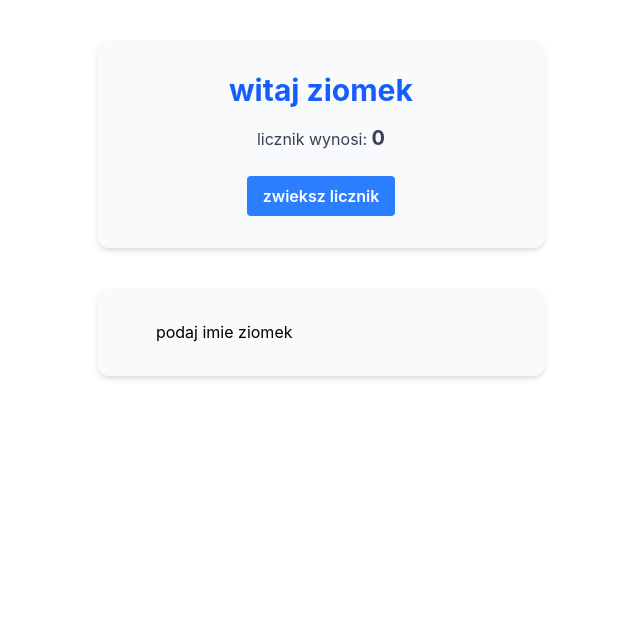
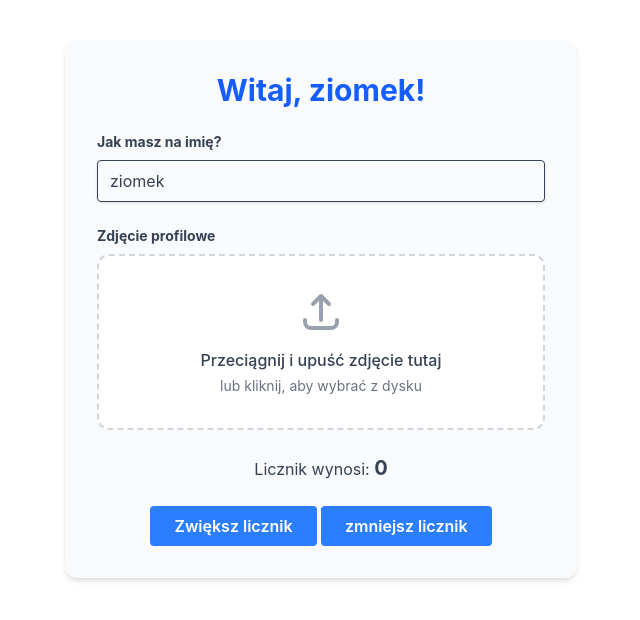
Before and after one commit to Chada2307/prismato, a SvelteKit app in the folder frontend/: page /mainpage in a window 1280 px wide. Shown: the top 620 px of the page, without its empty margins (319-959 px from the left). Built offline with nearby package versions, Linux system fonts and the light colour scheme.

Commit message:
CORS fix, added drag and drop functionality

```diff
--- a/frontend/src/routes/mainpage/+page.svelte
+++ b/frontend/src/routes/mainpage/+page.svelte
@@ -1,35 +1,83 @@
 <script lang="ts">
+	import path from "path";
+    import DragAndDrop from "./DragAndDrop.svelte";
+    import { createCounter } from "./counter.svelte";
+	import { form } from "$app/server";
     let name: string = $state('ziomek');
-    let count: number = $state(0);
 
-    function increment(): void {
-        count += 1;
-    }
+    const counter = createCounter();
+
+    let responseMessage: string = $state('');
+    let isLoading: boolean = $state(false);
 
 
+    async function handleImage(file: File){
+        console.log("Plik:", file);
+        isLoading = true;
+        const formData = new FormData();
+        formData.append('file', file);
+        try{
+            const res = await fetch('http://localhost:8000/upload/',{
+                method: 'POST',
+                body: formData
+            });
+
+            if(res.ok){
+                const result = await res.json()
+                responseMessage = `sukces plik zapisany jako ${result.photo_id}`;
+            }else{
+                responseMessage = `coś poszło nie tak`;
+            }
+        }catch(error){
+            console.error(error);
+            responseMessage = "błąd po stronie serwera"
+        }finally{
+            isLoading = false;
+        }
+    }
 </script>
 
-<div class="p-8 text-center bg-gray-50 rounded-xl shadow-md max-w-md mx-auto mt-10">
-    <h1 class="text-3xl font-bold text-blue-600 mb-4">
-        witaj {name}
-    </h1>
+<div class="p-8 text-center bg-gray-50 rounded-xl shadow-md max-w-lg mx-auto mt-10">
+  <h1 class="text-3xl font-bold text-blue-600 mb-6">
+    Witaj, {name}!
+  </h1>
 
-    <p class="text-gray-700 mb-6">
-        licznik wynosi: <strong class="text-xl">{count}</strong>
+  <div class="mb-6 text-left">
+    <label for="nameInput" class="block text-gray-700 text-sm font-bold mb-2">
+      Jak masz na imię?
+    </label>
+    <input
+      id="nameInput"
+      type="text"
+      bind:value={name}
+      placeholder="Wpisz swoje imię..."
+      class="shadow appearance-none border rounded w-full py-2 px-3 text-gray-700 focus:outline-none focus:ring-2 focus:ring-blue-500"
+    />
+  </div>
+  <DragAndDrop onFileDropped={handleImage}/>
+  {#if responseMessage}
+    <p class="mt-4 p-3 rounded-lg text-sm text-center font-medium
+      {isLoading ? 'bg-blue-100 text-blue-700' :
+       responseMessage.includes('Błąd') ? 'bg-red-100 text-red-700' : 'bg-green-100 text-green-700'}"
+    >
+      {responseMessage}
     </p>
-    <button
-        onclick={increment}
-        class="bg-blue-500 hover:bg-blue-300 text-white font-semibold py-2 px-4 rounded"
-    >
-        zwieksz licznik
-    </button>
+  {/if}
 
+  <p class="text-gray-700 mb-6">
+    Licznik wynosi: <strong class="text-xl">{counter.value}</strong>
+  </p>
+
+  <button
+    onclick={counter.increment}
+    class="bg-blue-500 hover:bg-blue-600 text-white font-semibold py-2 px-6 rounded transition-colors"
+  >
+    Zwiększ licznik
+  </button>
+  <button
+    onclick={counter.decrement}
+    class="bg-blue-500 hover:bg-blue-600 text-white font-semibold py-2 px-6 rounded transition-colors"
+  >
+    zmniejsz licznik
+  </button>
 </div>
-
-<div class="p-8 text-center bg-gray-50 rounded-xl shadow-md max-w-md mx-auto mt-10">
-<label for="nameInput">
-        podaj imie
-    </label>
-    <input type="text" id="nameInput" bind:value={name}>
-
-</div>
--- /dev/null
+++ b/frontend/src/routes/mainpage/DragAndDrop.svelte
@@ -0,0 +1,86 @@
+<script lang="ts">
+    let { onFileDropped } = $props<{ onFileDropped: (file: File) => void }>();
+    let isDragging: boolean = $state(false);
+    let imagePreview: string | null = $state(null);
+    let selectedFile: File | null = $state(null);
+
+    let fileInput: HTMLInputElement;
+
+    function handleDragOver(e: DragEvent): void{
+        e.preventDefault();
+        isDragging = true;
+    }
+    function handleDragLeave(): void {
+        isDragging = false;
+    }
+    function handleDrop(e: DragEvent): void{
+        e.preventDefault();
+        isDragging = false;
+        if(e.dataTransfer?.files && e.dataTransfer.files.length > 0){
+            processFile(e.dataTransfer.files[0]);
+        }
+    }
+    function handleFileSelect(e: Event): void{
+        const target = e.target as HTMLInputElement;
+        if(target.files && target.files.length > 0){
+            processFile(target.files[0]);
+        }
+    }
+    function processFile(file: File): void {
+        if(file.type.startsWith('image/')){
+            selectedFile = file;
+            imagePreview = URL.createObjectURL(file);
+            if(onFileDropped){
+                onFileDropped(file);
+            }
+        } else {
+            alert('podaj zdjecie');
+        }
+    }
+</script>
+
+<div class="mb-6 text-left">
+    <label
+        class="block text-gray-700 text-sm font-bold mb-2"
+        for="Photo"
+    >
+
+      Zdjęcie profilowe
+    </label>
+
+    <div
+      role="button"
+      tabindex="0"
+      ondragover={handleDragOver}
+      ondragleave={handleDragLeave}
+      ondrop={handleDrop}
+      onclick={() => fileInput.click()}
+      onkeydown={(e) => e.key === 'Enter' && fileInput.click()}
+      class="border-2 border-dashed rounded-xl p-8 text-center cursor-pointer transition-all duration-200
+             {isDragging ? 'border-blue-500 bg-blue-50 scale-[1.02]' : 'border-gray-300 bg-white hover:bg-gray-50'}"
+    >
+      {#if imagePreview}
+        <div class="flex flex-col items-center">
+          <img src={imagePreview} alt="Podgląd" class="max-h-48 rounded-lg mb-4 shadow-sm object-cover" />
+          <p class="text-sm text-gray-600 font-medium">{selectedFile?.name}</p>
+          <p class="text-xs text-gray-400 mt-1">Kliknij, aby zmienić zdjęcie</p>
+        </div>
+      {:else}
+        <div class="text-gray-500">
+          <svg class="mx-auto h-12 w-12 mb-3 text-gray-400" fill="none" stroke="currentColor" viewBox="0 0 24 24">
+            <path stroke-linecap="round" stroke-linejoin="round" stroke-width="2" d="M4 16v1a3 3 0 003 3h10a3 3 0 003-3v-1m-4-8l-4-4m0 0L8 8m4-4v12"></path>
+          </svg>
+          <p class="font-medium text-gray-700">Przeciągnij i upuść zdjęcie tutaj</p>
+          <p class="text-sm mt-1">lub kliknij, aby wybrać z dysku</p>
+        </div>
+      {/if}
+    </div>
+
+    <input
+      bind:this={fileInput}
+      type="file"
+      accept="image/*"
+      class="hidden"
+      onchange={handleFileSelect}
+    />
+  </div>
--- /dev/null
+++ b/frontend/src/routes/mainpage/counter.svelte.ts
@@ -0,0 +1,9 @@
+export function createCounter(){
+    let count = $state(0);
+
+    return{
+        get value() {return count;},
+        decrement() { count -= 1},
+        increment() { count += 1}
+    }
+}
```
Also changed, not shown: 1 other file (tests, documents, lock files or other folders).
